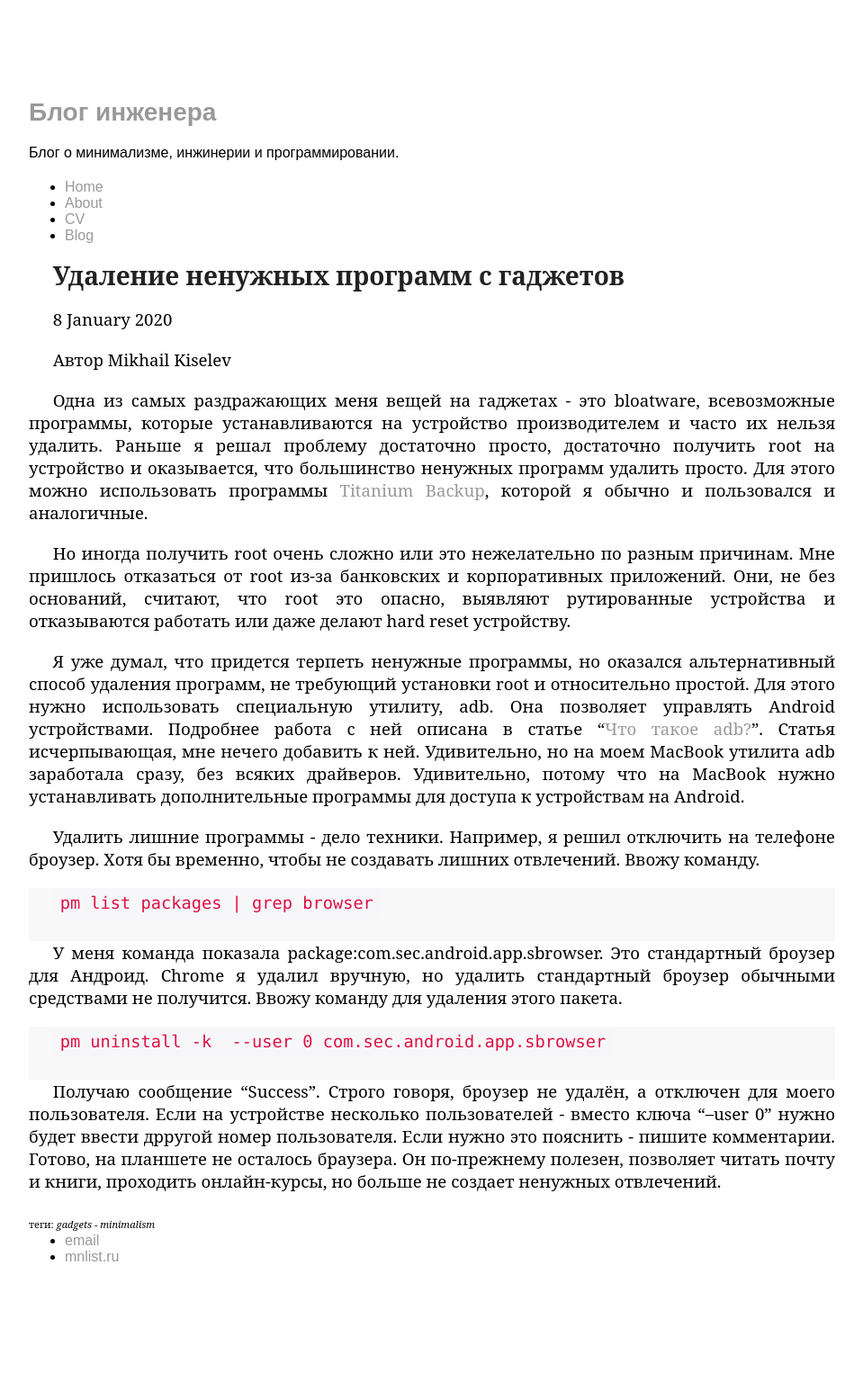
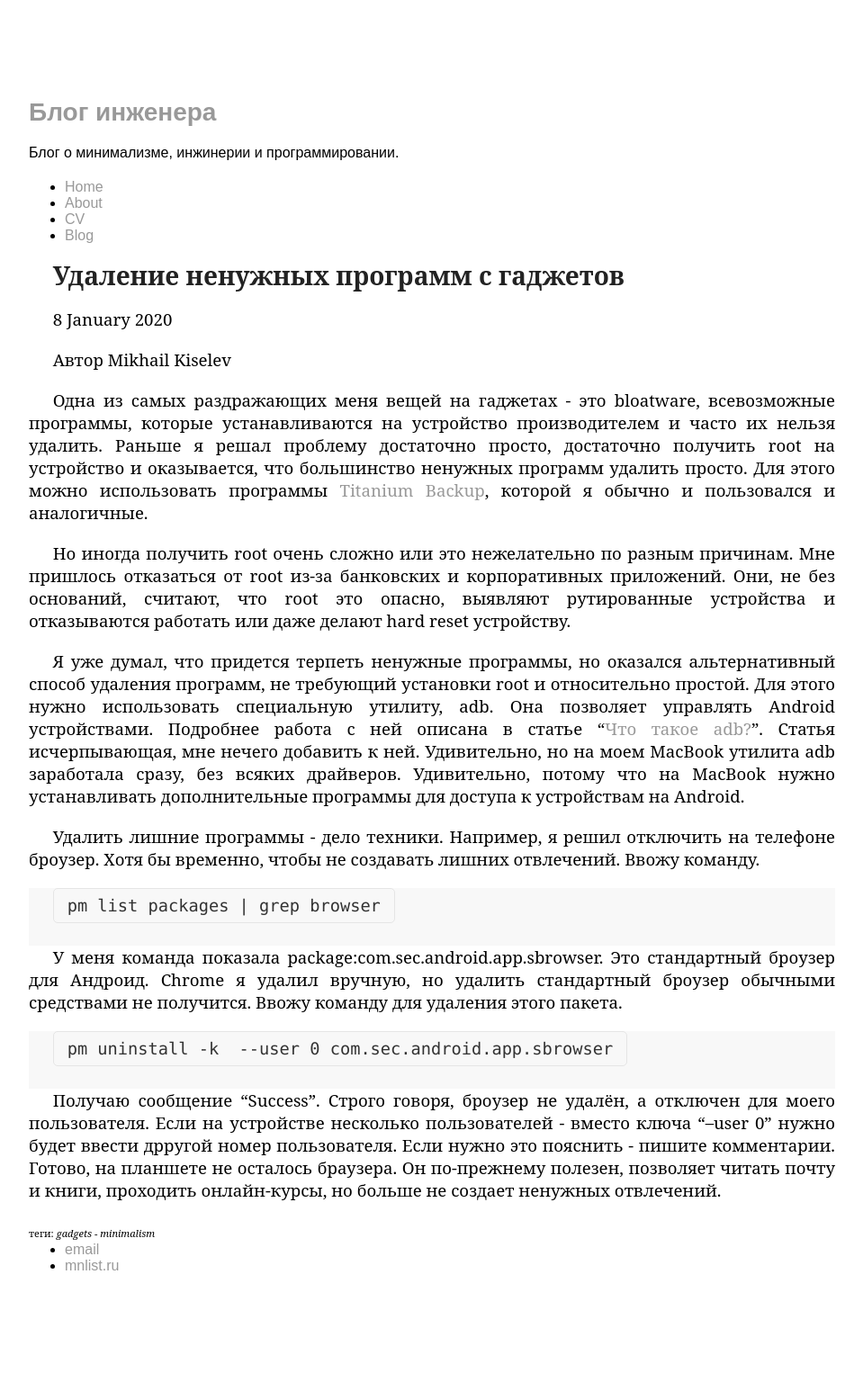
Before and after one commit to kiselevmv/kiselevmv.github.io, a Jekyll site: the page built from _posts/2020-01-08-remove-bloatware.md, in a window 1280 px wide. Shown: the whole page at 90% size, without its empty margins (160-1119 px from the left). Built offline with Jekyll 4.4.1, drawn with Linux system fonts in a browser that asks for light colours; nearby versions of some CDN libraries; our own code applies the rules of GitHub Pages for plain Markdown files.

Commit message:
Update main.css

```diff
--- a/css/main.css
+++ b/css/main.css
@@ -602,18 +602,20 @@
 /* Code/Pre-formatted blocks */
 .content code,
 .content pre {
-  padding: 2px 4px;
-/*  padding: 0.125rem 4px; */
-/*  padding: 2px 0.25rem; */
-/*  padding: 0.125rem 0.25rem; */
+  font-family:Monaco, Bitstream Vera Sans Mono, Lucida Console, Terminal, Consolas, Liberation Mono, DejaVu Sans Mono, Courier New, monospace;
+  color:#333;
   display: inline-block;
-  font-family: Monaco, Menlo, Consolas, "Courier New", monospace;
   text-indent: 0pt;
   border: none;
-  color: #d14;
-  background-color: #f7f7f9;
   word-break: break-all;
   word-wrap: break-word;
   white-space: pre-wrap;
-  line-height: 140%;
 }
+
+.content pre {
+  padding:8px 15px;
+  background: #f8f8f8;
+  border-radius:5px;
+  border:1px solid #e5e5e5;
+  overflow-x: auto;
+}
```
